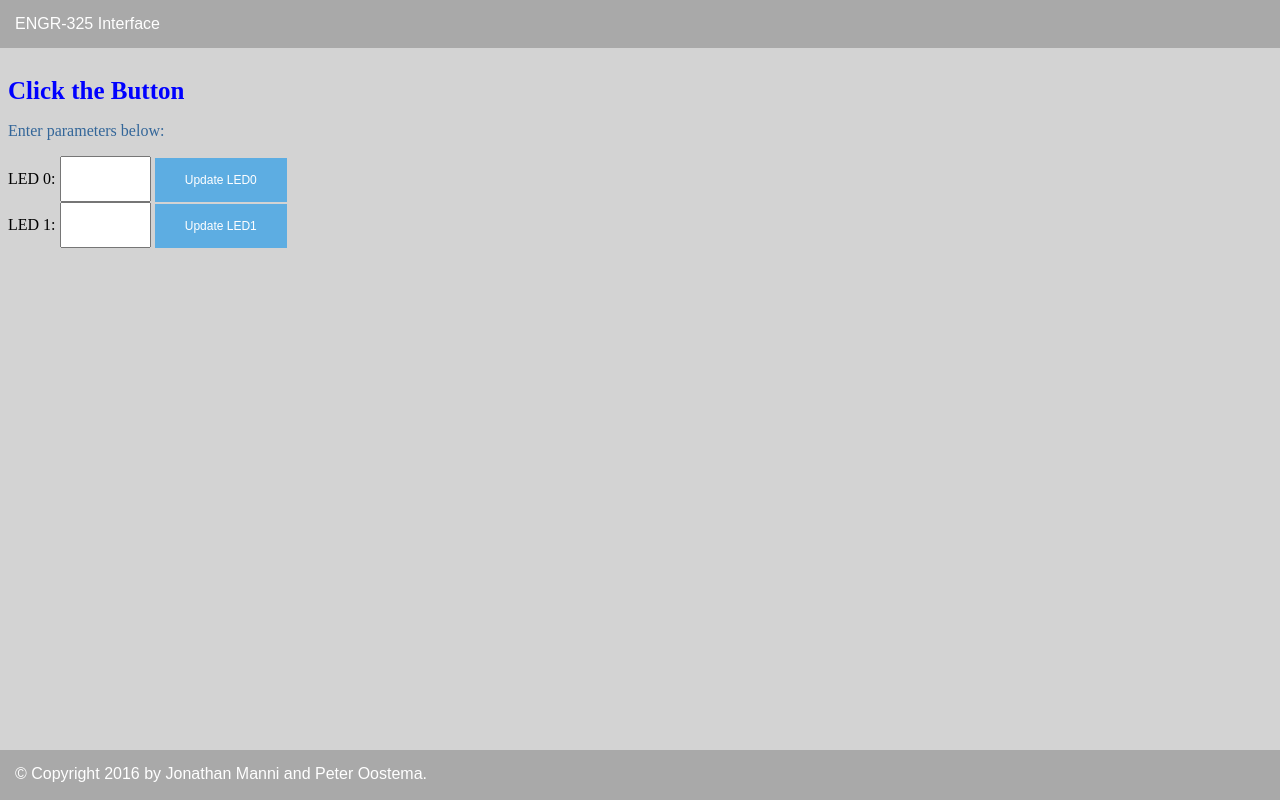
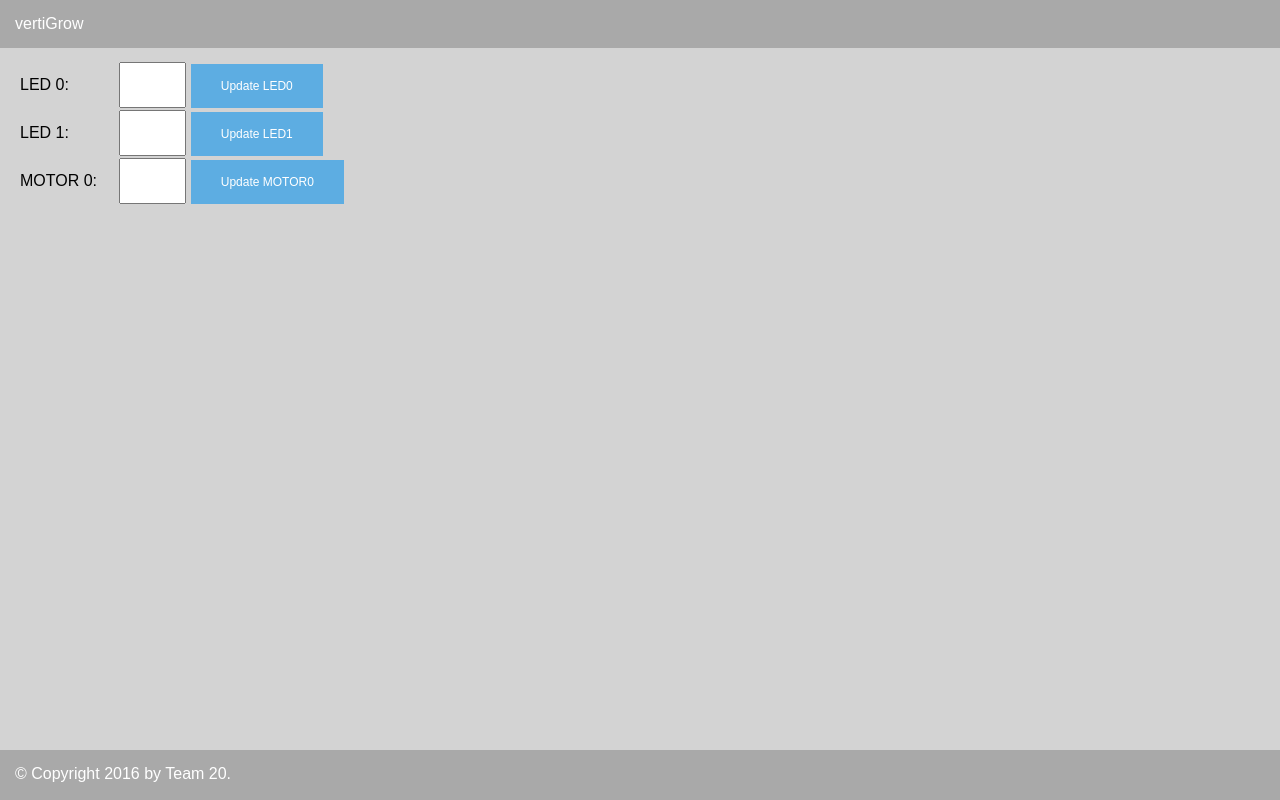
Before and after one commit to jondmanni/vertiGrow, a Flask app: page / in a window 1280 px wide. Run offline with Flask 2, Linux system fonts and the light colour scheme.

Commit message:
Updated app.py, child.html

```diff
--- a/app.py
+++ b/app.py
@@ -1,6 +1,6 @@
 from flask import Flask, render_template, request
 import json
-from test import test_method, LED0_update, LED1_update
+from test import test_method, LED0_update, LED1_update, MOTOR_update
 app = Flask(__name__)
 
 @app.route("/")
@@ -23,6 +23,12 @@ def LED1():
     LED1_update(LED1_time);
     return json.dumps({'status':'OK','LED1_time':LED1_time});
 
+@app.route("/MOTOR0", methods=['POST'])
+def MOTOR0():
+    MOTOR0_steps = request.form['MOTOR0'];
+    MOTOR_update(MOTOR0_steps);
+    return json.dumps({'status':'OK','MOTOR0_steps':MOTOR0_steps});
+
 @app.route("/test")
 def test():
     return test_method();
--- a/buttonStatus.txt
+++ b/buttonStatus.txt
@@ -1,3 +1,3 @@
-ON,01,0,
-ON,05,0,
-50,0,0,0,
+ON,2,1,
+ON,6,1,
+9,1,0,0,
--- a/static/css/style.css
+++ b/static/css/style.css
@@ -1,6 +1,7 @@
 html, body {
 	overflow-x: hidden;
 	background-color: lightgrey;
+	font-family: "Arial";
 }
 h2, .full-width {
   position: relative; /* child absolute */
@@ -78,3 +79,11 @@ input {
 		font-size: 16px;
 		padding: 12px 12px 12px 12px;
 }
+
+table {
+	padding: 0px 0px 0px 0px;
+}
+td {
+	vertical-align: middle;
+	padding: 0px 10px 0px 10px;
+}
--- a/static/script.js
+++ b/static/script.js
@@ -63,3 +63,21 @@ $(function() {
         $(this).timedDisable($('#LED1_time').val());
     });
 });
+
+$(function() {
+    $('#MOTOR0').click(function() {
+        $.ajax({
+            //url: '/LEDS',
+            url: '/MOTOR0',
+            data: $('form').serialize(),
+            type: 'POST',
+            success: function(response) {
+                console.log(response);
+            },
+            error: function(error) {
+                console.log(error);
+            }
+        });
+        $(this).timedDisable($('#MOTOR0_steps').val());
+    });
+});
--- a/templates/base.html
+++ b/templates/base.html
@@ -8,11 +8,11 @@
     {% endblock %}
   </head>
   <body>
-    <div id="titlebar">ENGR-325 Interface</div>
+    <div id="titlebar">vertiGrow</div>
     <div id="content">{% block content %}{% endblock %}</div>
     <div id="footer">
       {% block footer %}
-      &copy; Copyright 2016 by Jonathan Manni and Peter Oostema.
+      &copy; Copyright 2016 by Team 20.
       {% endblock %}
     </div>
   </body>
--- a/templates/child.html
+++ b/templates/child.html
@@ -10,16 +10,35 @@
   <script src="static/script.js"></script>
 {% endblock %}
 {% block content %}
-  <h1>Click the Button</h1>
-  <p class="important">
-    Enter parameters below:
   <form action="/" method="post" role="form">
-    LED 0:
-    <input name="LED0" id="LED0_time">
-    <button type="button" class="button" id="LED0">Update LED0</button>
-    <br>
-    LED 1:
-    <input name="LED1" id="LED1_time">
-    <button type="button" class="button" id="LED1">Update LED1</button>
+    <table>
+      <tr>
+        <td>
+        LED 0:
+        </td>
+        <td>
+        <input name="LED0" id="LED0_time" class="input_box">
+        <button type="button" class="button" id="LED0">Update LED0</button>
+        </td>
+      </tr>
+      <tr>
+        <td>
+        LED 1:
+        </td>
+        <td>
+        <input name="LED1" id="LED1_time" class="input_box">
+        <button type="button" class="button" id="LED1">Update LED1</button>
+        </td>
+      </tr>
+      <tr>
+        <td>
+          MOTOR 0:
+        </td>
+        <td>
+          <input name="MOTOR0" id="MOTOR0_steps" class="input_box">
+          <button type="button" class="button" id="MOTOR0">Update MOTOR0</button>
+        </td>
+      </tr>
+    </table>
   </form>
 {% endblock %}
```
Also changed, not shown: test.py (+24 -3 lines), 1 other file.
